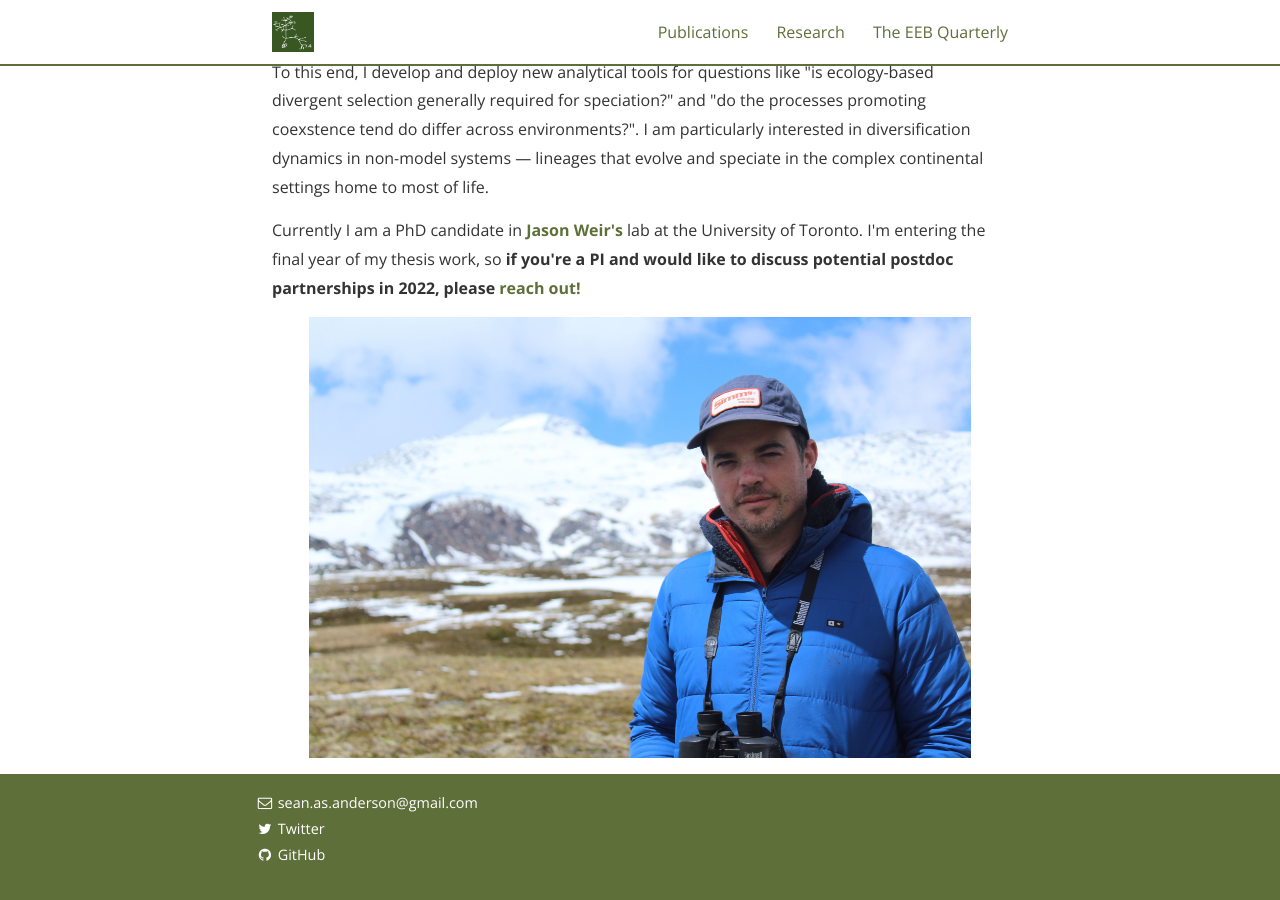
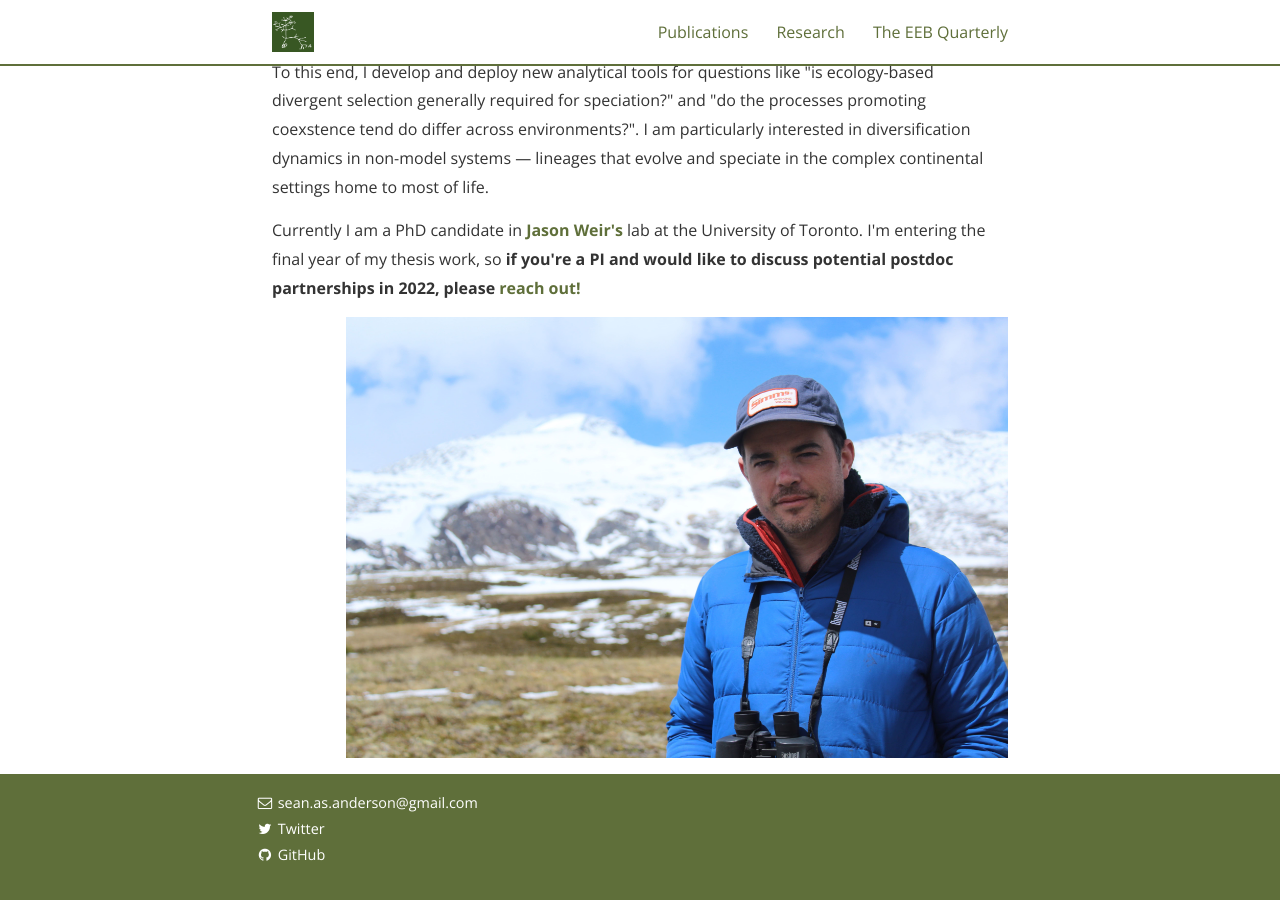
Before and after one commit to SeanASAnderson/SeanASAnderson.github.io, a Jekyll site: the page built from index.html, in a window 1280 px wide and 900 px high, scrolled down 560 px. Built offline with Jekyll 4.4.1, drawn with Linux system fonts in a browser that asks for light colours; nearby versions of some CDN libraries; some web fonts are replaced; the list of posts is cut into pages by our own code.

Commit message:
pic to intro blurb

```diff
--- a/index.html
+++ b/index.html
@@ -51,7 +51,7 @@ pagination:
 
   </body>
 
-  <img src="assets/anderson_sean_rockies2019.jpg" alt="MyPic">
+  <img src="assets/anderson_sean_rockies2019.jpg" alt="MyPic", style="float:right">
 
 
 
```
